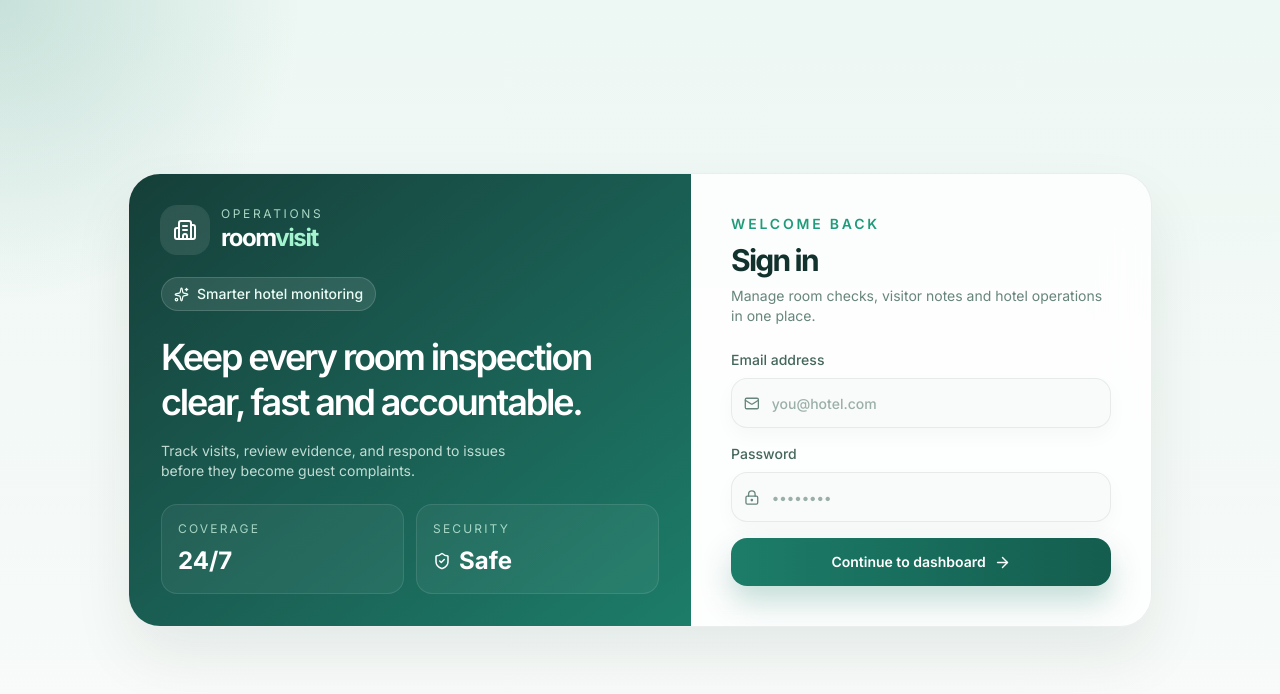
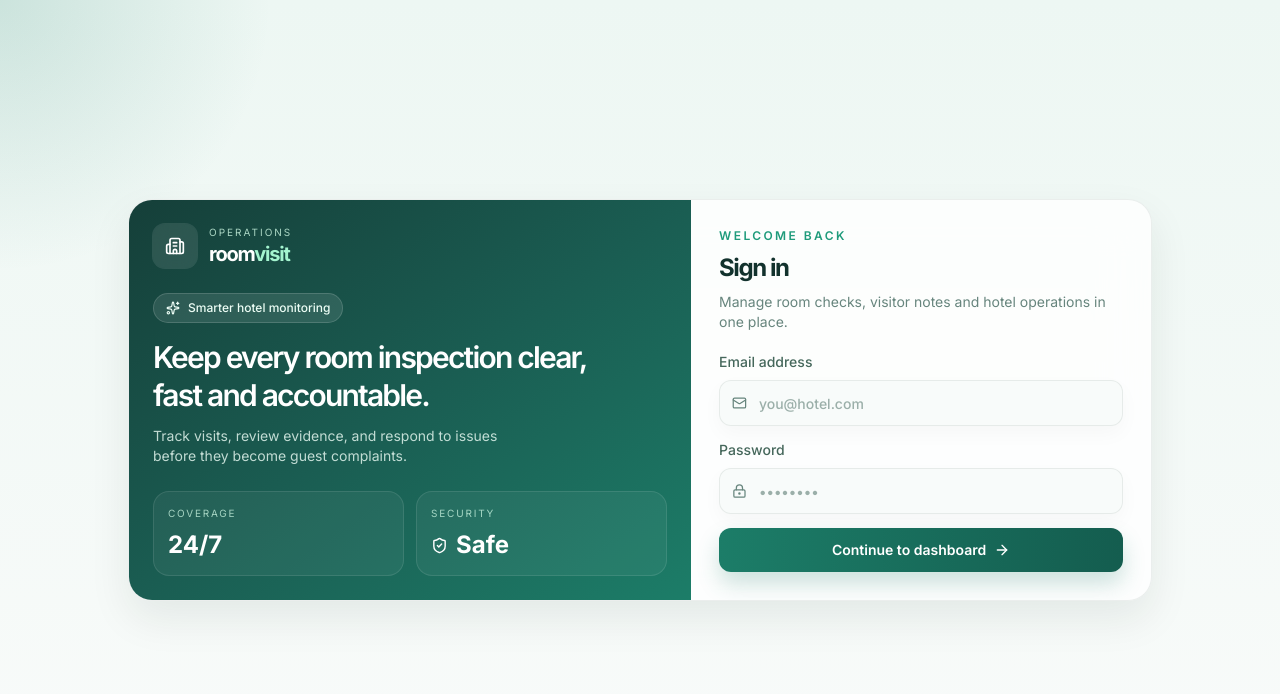
Before and after one commit to decodesoft26/room-visit, a Next.js app: page /login in a window 1280 px wide. Shown: the top 694 px of the page. Built offline with nearby package versions, Linux system fonts and the light colour scheme.

Commit message:
made UI more compact

```diff
--- a/app/globals.css
+++ b/app/globals.css
@@ -14,7 +14,7 @@
   --brand: #1c7d68;
   --brand-strong: #135f4d;
   --brand-soft: #dff6ef;
-  --shadow: 0 20px 55px rgba(15, 33, 29, 0.09);
+  --shadow: 0 16px 36px rgba(15, 33, 29, 0.08);
 }
 
 html {
@@ -24,8 +24,8 @@ html {
 body {
   min-height: 100vh;
   background:
-    radial-gradient(circle at top left, rgba(27, 145, 116, 0.12), transparent 28%),
-    radial-gradient(circle at bottom right, rgba(58, 124, 198, 0.08), transparent 22%),
+    radial-gradient(circle at top left, rgba(27, 145, 116, 0.1), transparent 26%),
+    radial-gradient(circle at bottom right, rgba(58, 124, 198, 0.06), transparent 18%),
     var(--bg);
   color: var(--text);
 }
@@ -35,19 +35,19 @@ body {
 }
 
 ::selection {
-  background: rgba(28, 125, 104, 0.18);
+  background: rgba(28, 125, 104, 0.16);
 }
 
 .input {
-  @apply h-11 w-full rounded-2xl border border-[rgba(18,52,46,0.08)] bg-white/85 px-3 text-sm text-[#12322d] shadow-[0_8px_20px_rgba(17,41,36,0.03)] outline-none transition placeholder:text-[#93a8a1] focus:border-[#1c7d68] focus:ring-4 focus:ring-[#1c7d68]/10;
+  @apply h-11 w-full rounded-xl border border-[rgba(18,52,46,0.08)] bg-white/85 px-3 text-sm text-[#12322d] shadow-[0_8px_18px_rgba(17,41,36,0.02)] outline-none transition placeholder:text-[#93a8a1] focus:border-[#1c7d68] focus:ring-4 focus:ring-[#1c7d68]/10;
 }
 
 .soft-card {
-  @apply rounded-[28px] border border-[rgba(18,52,46,0.06)] bg-white/80 shadow-[0_20px_45px_rgba(16,38,33,0.06)] backdrop-blur-xl;
+  @apply rounded-[22px] border border-[rgba(18,52,46,0.06)] bg-white/80 shadow-[0_16px_34px_rgba(16,38,33,0.05)] backdrop-blur-xl;
 }
 
 .metric-card {
-  @apply rounded-[24px] border border-[rgba(18,52,46,0.06)] bg-white/80 p-4 shadow-[0_14px_30px_rgba(21,43,36,0.05)] backdrop-blur-xl;
+  @apply rounded-[18px] border border-[rgba(18,52,46,0.06)] bg-white/80 p-4 shadow-[0_12px_24px_rgba(21,43,36,0.04)] backdrop-blur-xl;
 }
 
 .action-button {
@@ -55,9 +55,9 @@ body {
   align-items: center;
   justify-content: center;
   gap: 0.5rem;
-  border-radius: 1rem;
-  padding: 0.625rem 1rem;
-  font-size: 0.875rem;
+  border-radius: 0.9rem;
+  padding: 0.55rem 0.9rem;
+  font-size: 0.8rem;
   font-weight: 600;
   transition: all 0.2s ease;
 }
@@ -67,19 +67,19 @@ body {
   align-items: center;
   justify-content: center;
   gap: 0.5rem;
-  border-radius: 1rem;
-  padding: 0.625rem 1rem;
-  font-size: 0.875rem;
+  border-radius: 0.9rem;
+  padding: 0.55rem 0.9rem;
+  font-size: 0.8rem;
   font-weight: 600;
   color: white;
   background: linear-gradient(135deg, #1c7d68 0%, #145d4f 100%);
-  box-shadow: 0 12px 25px rgba(28, 125, 104, 0.25);
+  box-shadow: 0 10px 20px rgba(28, 125, 104, 0.2);
   transition: all 0.2s ease;
 }
 
 .primary-button:hover {
   transform: translateY(-1px);
-  box-shadow: 0 16px 30px rgba(28, 125, 104, 0.3);
+  box-shadow: 0 12px 24px rgba(28, 125, 104, 0.24);
 }
 
 .secondary-button {
@@ -87,9 +87,9 @@ body {
   align-items: center;
   justify-content: center;
   gap: 0.5rem;
-  border-radius: 1rem;
-  padding: 0.625rem 1rem;
-  font-size: 0.875rem;
+  border-radius: 0.9rem;
+  padding: 0.55rem 0.9rem;
+  font-size: 0.8rem;
   font-weight: 600;
   border: 1px solid rgba(18, 52, 46, 0.08);
   background: rgba(255, 255, 255, 0.85);
--- a/app/login/page.tsx
+++ b/app/login/page.tsx
@@ -2,7 +2,14 @@
 
 import { FormEvent, useState } from "react"
 import { useRouter } from "next/navigation"
-import { ArrowRight, Building2, LockKeyhole, Mail, ShieldCheck, Sparkles } from "lucide-react"
+import {
+  ArrowRight,
+  Building2,
+  LockKeyhole,
+  Mail,
+  ShieldCheck,
+  Sparkles,
+} from "lucide-react"
 
 export default function LoginPage() {
   const router = useRouter()
@@ -10,92 +17,150 @@ export default function LoginPage() {
   const [loading, setLoading] = useState(false)
 
   async function login(event: FormEvent<HTMLFormElement>) {
-    event.preventDefault(); setLoading(true); setError("")
+    event.preventDefault()
+    setLoading(true)
+    setError("")
     const form = new FormData(event.currentTarget)
-    const response = await fetch("/api/auth/login", { method: "POST", headers: { "Content-Type": "application/json" }, body: JSON.stringify({ email: form.get("email"), password: form.get("password") }) })
-    if (!response.ok) { setError("Email or password is incorrect."); setLoading(false); return }
+    const response = await fetch("/api/auth/login", {
+      method: "POST",
+      headers: { "Content-Type": "application/json" },
+      body: JSON.stringify({
+        email: form.get("email"),
+        password: form.get("password"),
+      }),
+    })
+    if (!response.ok) {
+      setError("Email or password is incorrect.")
+      setLoading(false)
+      return
+    }
     router.replace("/")
   }
 
   return (
-    <main className="grid min-h-svh place-items-center bg-[radial-gradient(circle_at_top_left,_rgba(28,125,104,0.18),_transparent_20%),linear-gradient(180deg,#edf7f3_0%,#f9fbfa_100%)] p-4 text-[#12322d]">
-      <div className="grid w-full max-w-5xl overflow-hidden rounded-[32px] border border-[rgba(18,52,46,0.08)] bg-white/80 shadow-[0_28px_60px_rgba(15,33,29,0.08)] backdrop-blur-xl lg:grid-cols-[1.1fr_0.9fr]">
-        <section className="hidden bg-gradient-to-br from-[#153f39] via-[#1a5d52] to-[#1c7d68] p-8 text-white lg:flex lg:flex-col lg:justify-between">
+    <main className="grid min-h-svh place-items-center bg-[radial-gradient(circle_at_top_left,_rgba(28,125,104,0.16),_transparent_18%),linear-gradient(180deg,#edf7f3_0%,#f9fbfa_100%)] p-4 text-[#12322d]">
+      <div className="grid w-full max-w-5xl overflow-hidden rounded-[24px] border border-[rgba(18,52,46,0.08)] bg-white/80 shadow-[0_18px_42px_rgba(15,33,29,0.08)] backdrop-blur-xl lg:grid-cols-[1.1fr_0.9fr]">
+        <section className="hidden bg-gradient-to-br from-[#153f39] via-[#1a5d52] to-[#1c7d68] p-6 text-white lg:flex lg:flex-col lg:justify-between">
           <div className="flex items-center gap-3">
-            <div className="grid size-12 place-items-center rounded-2xl bg-white/10 ring-1 ring-white/10 backdrop-blur-sm">
-              <Building2 size={24} />
+            <div className="grid size-11 place-items-center rounded-xl bg-white/10 ring-1 ring-white/10 backdrop-blur-sm">
+              <Building2 size={20} />
             </div>
             <div>
-              <p className="text-xs uppercase tracking-[0.22em] text-emerald-100/80">Operations</p>
-              <p className="text-2xl font-bold tracking-[-0.06em]">room<span className="text-emerald-200">visit</span></p>
+              <p className="text-[10px] tracking-[0.2em] text-emerald-100/80 uppercase">
+                Operations
+              </p>
+              <p className="text-xl font-bold tracking-[-0.06em]">
+                room<span className="text-emerald-200">visit</span>
+              </p>
             </div>
           </div>
 
-          <div className="space-y-6">
-            <div className="inline-flex items-center gap-2 rounded-full border border-white/15 bg-white/10 px-3 py-1.5 text-sm font-medium text-emerald-50">
-              <Sparkles size={15} />
+          <div className="space-y-4">
+            <div className="inline-flex items-center gap-2 rounded-full border border-white/15 bg-white/10 px-3 py-1.5 text-xs font-medium text-emerald-50">
+              <Sparkles size={14} />
               Smarter hotel monitoring
             </div>
             <div>
-              <h1 className="max-w-md text-4xl font-semibold leading-tight tracking-[-0.06em]">Keep every room inspection clear, fast and accountable.</h1>
-              <p className="mt-4 max-w-sm text-sm text-emerald-50/80">Track visits, review evidence, and respond to issues before they become guest complaints.</p>
+              <h1 className="max-w-md text-3xl leading-tight font-semibold tracking-[-0.06em]">
+                Keep every room inspection clear, fast and accountable.
+              </h1>
+              <p className="mt-3 max-w-sm text-sm text-emerald-50/80">
+                Track visits, review evidence, and respond to issues before they
+                become guest complaints.
+              </p>
             </div>
           </div>
 
           <div className="grid gap-3 sm:grid-cols-2">
-            <div className="rounded-2xl border border-white/10 bg-white/5 p-4">
-              <p className="text-xs uppercase tracking-[0.18em] text-emerald-100/75">Coverage</p>
+            <div className="rounded-2xl border border-white/10 bg-white/5 p-3.5">
+              <p className="text-[10px] tracking-[0.18em] text-emerald-100/75 uppercase">
+                Coverage
+              </p>
               <p className="mt-2 text-2xl font-bold">24/7</p>
             </div>
-            <div className="rounded-2xl border border-white/10 bg-white/5 p-4">
-              <p className="text-xs uppercase tracking-[0.18em] text-emerald-100/75">Security</p>
-              <p className="mt-2 flex items-center gap-2 text-2xl font-bold"><ShieldCheck size={18} /> Safe</p>
+            <div className="rounded-2xl border border-white/10 bg-white/5 p-3.5">
+              <p className="text-[10px] tracking-[0.18em] text-emerald-100/75 uppercase">
+                Security
+              </p>
+              <p className="mt-2 flex items-center gap-2 text-2xl font-bold">
+                <ShieldCheck size={17} /> Safe
+              </p>
             </div>
           </div>
         </section>
 
-        <section className="p-5 sm:p-8 lg:p-10">
-          <div className="mb-8 flex items-center justify-between lg:hidden">
+        <section className="p-4 sm:p-6 lg:p-7">
+          <div className="mb-6 flex items-center justify-between lg:hidden">
             <div className="flex items-center gap-3">
-              <div className="grid size-11 place-items-center rounded-2xl bg-gradient-to-br from-[#1c7d68] to-[#155c4e] text-white shadow-[0_12px_24px_rgba(28,125,104,0.25)]">
-                <Building2 size={20} />
+              <div className="grid size-10 place-items-center rounded-xl bg-gradient-to-br from-[#1c7d68] to-[#155c4e] text-white shadow-[0_10px_18px_rgba(28,125,104,0.2)]">
+                <Building2 size={18} />
               </div>
               <div>
-                <p className="text-[10px] uppercase tracking-[0.22em] text-[#789087]">Operations</p>
-                <p className="text-xl font-bold tracking-[-0.05em] text-[#12322d]">room<span className="text-[#1f9b7b]">visit</span></p>
+                <p className="text-[9px] tracking-[0.2em] text-[#789087] uppercase">
+                  Operations
+                </p>
+                <p className="text-lg font-bold tracking-[-0.05em] text-[#12322d]">
+                  room<span className="text-[#1f9b7b]">visit</span>
+                </p>
               </div>
             </div>
           </div>
 
           <div className="mx-auto max-w-md">
-            <div className="mb-6">
-              <p className="text-sm font-semibold uppercase tracking-[0.2em] text-[#1f9b7b]">Welcome back</p>
-              <h2 className="mt-2 text-3xl font-bold tracking-[-0.06em] text-[#12322d]">Sign in</h2>
-              <p className="mt-2 text-sm text-[#67857d]">Manage room checks, visitor notes and hotel operations in one place.</p>
+            <div className="mb-5">
+              <p className="text-xs font-semibold tracking-[0.2em] text-[#1f9b7b] uppercase">
+                Welcome back
+              </p>
+              <h2 className="mt-2 text-2xl font-bold tracking-[-0.06em] text-[#12322d]">
+                Sign in
+              </h2>
+              <p className="mt-2 text-sm text-[#67857d]">
+                Manage room checks, visitor notes and hotel operations in one
+                place.
+              </p>
             </div>
 
-            <form onSubmit={login} className="space-y-4">
+            <form onSubmit={login} className="space-y-3.5">
               <label className="block text-sm font-medium text-[#45675b]">
                 Email address
-                <div className="mt-2 flex items-center gap-3 rounded-2xl border border-[rgba(18,52,46,0.08)] bg-[#f8fbfa] px-3 shadow-[0_8px_20px_rgba(17,41,36,0.03)] focus-within:border-[#1c7d68] focus-within:ring-4 focus-within:ring-[#1c7d68]/10">
-                  <Mail size={17} className="text-[#67857d]" />
-                  <input required type="email" name="email" className="h-12 w-full bg-transparent text-sm text-[#12322d] outline-none placeholder:text-[#9bafa9]" placeholder="you@hotel.com" />
+                <div className="mt-2 flex items-center gap-3 rounded-xl border border-[rgba(18,52,46,0.08)] bg-[#f8fbfa] px-3 shadow-[0_8px_20px_rgba(17,41,36,0.03)] focus-within:border-[#1c7d68] focus-within:ring-4 focus-within:ring-[#1c7d68]/10">
+                  <Mail size={16} className="text-[#67857d]" />
+                  <input
+                    required
+                    type="email"
+                    name="email"
+                    className="h-11 w-full bg-transparent text-sm text-[#12322d] outline-none placeholder:text-[#9bafa9]"
+                    placeholder="you@hotel.com"
+                  />
                 </div>
               </label>
 
               <label className="block text-sm font-medium text-[#45675b]">
                 Password
-                <div className="mt-2 flex items-center gap-3 rounded-2xl border border-[rgba(18,52,46,0.08)] bg-[#f8fbfa] px-3 shadow-[0_8px_20px_rgba(17,41,36,0.03)] focus-within:border-[#1c7d68] focus-within:ring-4 focus-within:ring-[#1c7d68]/10">
-                  <LockKeyhole size={17} className="text-[#67857d]" />
-                  <input required type="password" name="password" className="h-12 w-full bg-transparent text-sm text-[#12322d] outline-none placeholder:text-[#9bafa9]" placeholder="••••••••" />
+                <div className="mt-2 flex items-center gap-3 rounded-xl border border-[rgba(18,52,46,0.08)] bg-[#f8fbfa] px-3 shadow-[0_8px_20px_rgba(17,41,36,0.03)] focus-within:border-[#1c7d68] focus-within:ring-4 focus-within:ring-[#1c7d68]/10">
+                  <LockKeyhole size={16} className="text-[#67857d]" />
+                  <input
+                    required
+                    type="password"
+                    name="password"
+                    className="h-11 w-full bg-transparent text-sm text-[#12322d] outline-none placeholder:text-[#9bafa9]"
+                    placeholder="••••••••"
+                  />
                 </div>
               </label>
 
-              {error && <p className="rounded-2xl border border-rose-200 bg-rose-50 px-3 py-2 text-sm font-medium text-rose-600">{error}</p>}
+              {error && (
+                <p className="rounded-xl border border-rose-200 bg-rose-50 px-3 py-2 text-sm font-medium text-rose-600">
+                  {error}
+                </p>
+              )}
 
-              <button disabled={loading} className="flex w-full items-center justify-center gap-2 rounded-2xl bg-gradient-to-r from-[#1c7d68] to-[#145d4f] py-3.5 text-sm font-semibold text-white shadow-[0_16px_30px_rgba(28,125,104,0.25)] transition hover:-translate-y-0.5 disabled:opacity-70">
+              <button
+                disabled={loading}
+                className="flex w-full items-center justify-center gap-2 rounded-xl bg-gradient-to-r from-[#1c7d68] to-[#145d4f] py-3 text-sm font-semibold text-white shadow-[0_12px_22px_rgba(28,125,104,0.22)] transition hover:-translate-y-0.5 disabled:opacity-70"
+              >
                 {loading ? "Signing in…" : "Continue to dashboard"}
-                <ArrowRight size={17} />
+                <ArrowRight size={16} />
               </button>
             </form>
           </div>
```
Also changed, not shown: components/navbar.tsx (+52 -26 lines).
